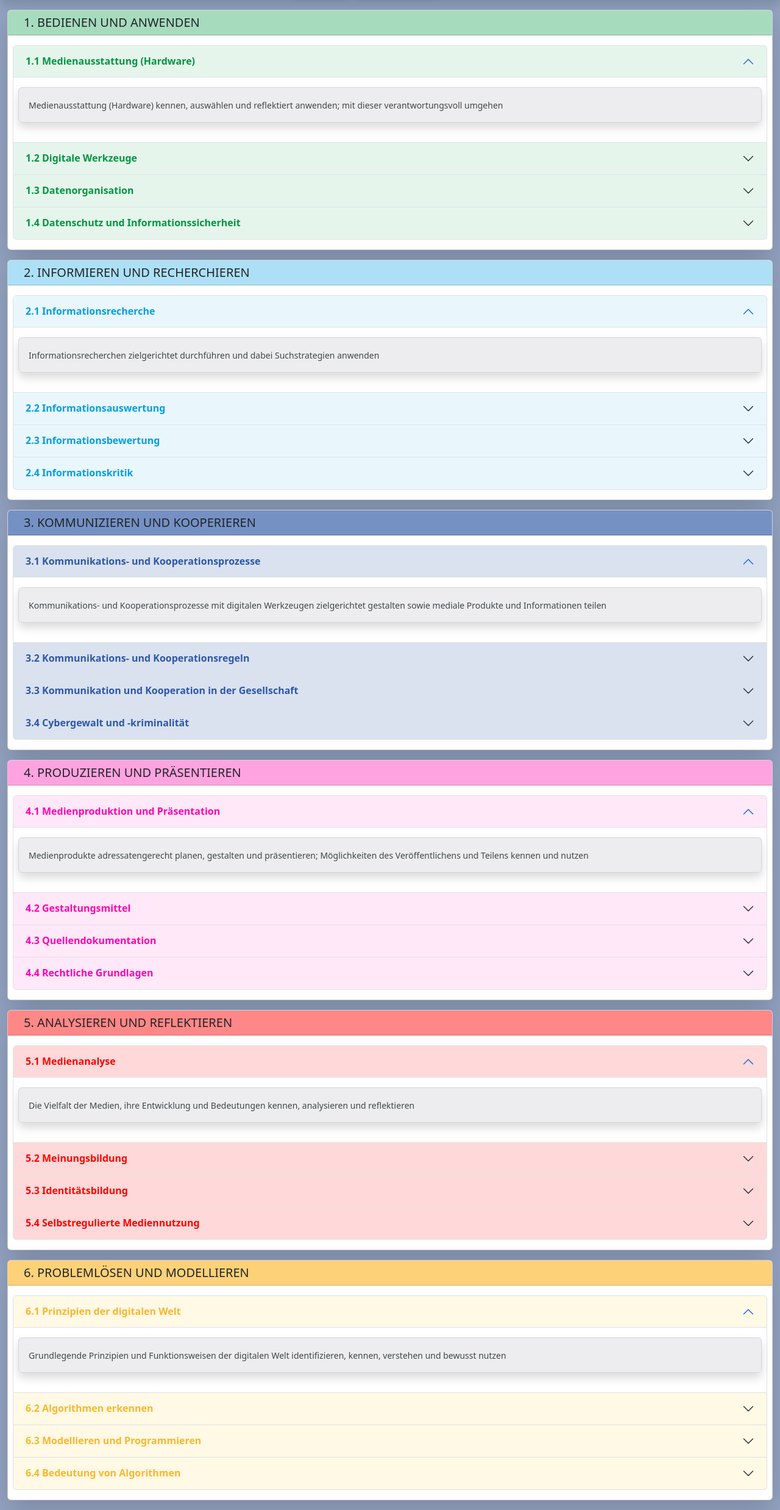
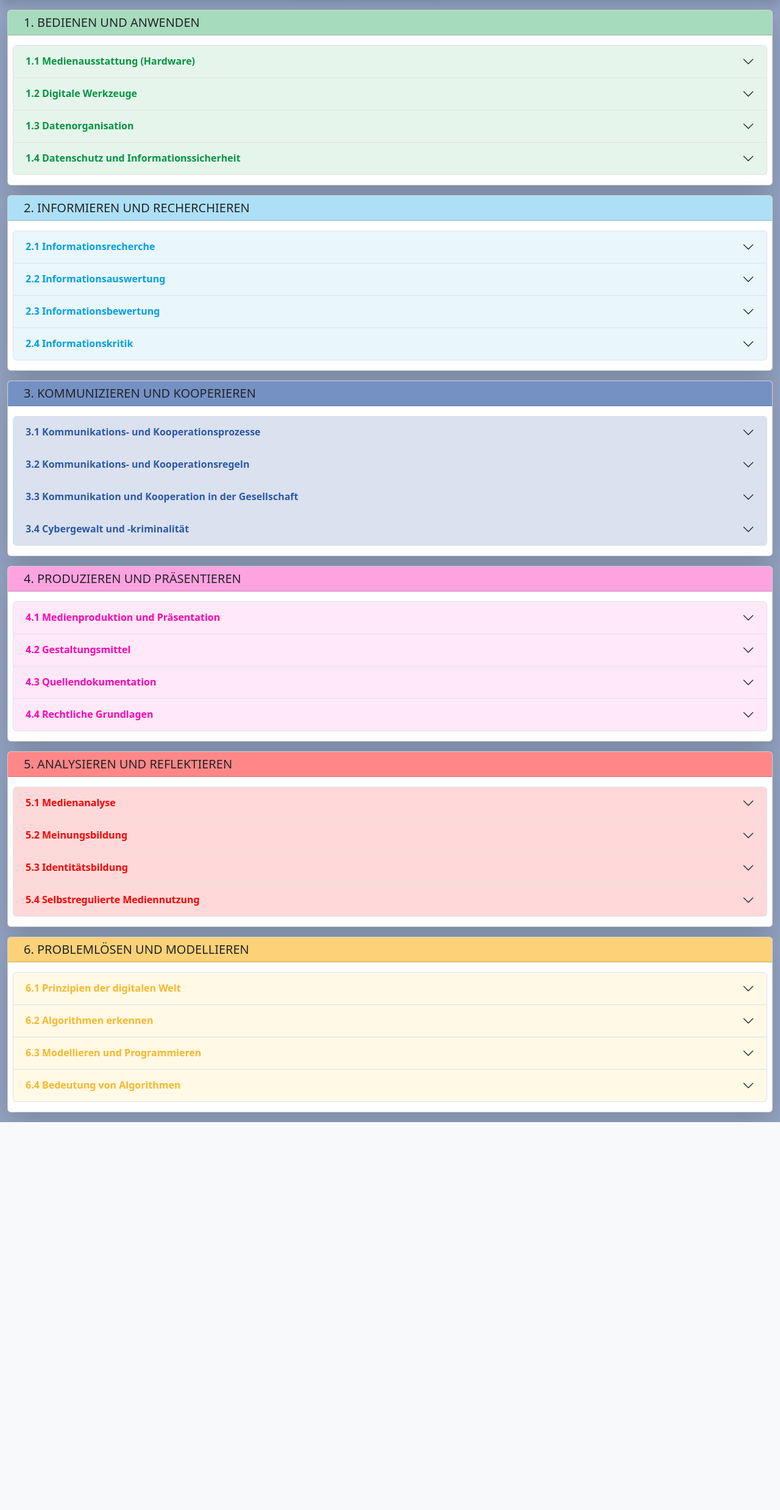
Before and after one commit to pyphil/MKR, a Django app: template mkr/templates/mkr.html in a window 1280 px wide. Shown: the part 87-2563 px from the top of the page at 61% size. After the commit the page ends 1927 px from the top, so only its background shows below. Run offline with Django 4.2, Linux system fonts and the light colour scheme; the template is opened without the code that fills it, so the values that code supplies are empty; some libraries are stand-ins or nearby versions.

Commit message:
Update mkr.html

```diff
--- a/mkr/templates/mkr.html
+++ b/mkr/templates/mkr.html
@@ -37,15 +37,15 @@
       <div class="accordion" id="accordion_1">
         <div class="accordion-item">
           <h2 class="accordion-header" id="headingOne">
-            <button class="accordion-button" type="button" data-bs-toggle="collapse"
-              data-bs-target="#collapse1_1" aria-expanded="true" aria-controls="collapse1_1"
+            <button class="accordion-button collapsed" type="button" data-bs-toggle="collapse"
+              data-bs-target="#collapse1_1" aria-expanded="false" aria-controls="collapse1_1"
               style="background-color: #00964119; color: #009640">
               <b>1.1 Medienausstattung
               (Hardware)
               </b>
             </button>
           </h2>
-          <div id="collapse1_1" class="accordion-collapse collapse show" aria-labelledby="headingOne"
+          <div id="collapse1_1" class="accordion-collapse collapse" aria-labelledby="headingOne"
             data-bs-parent="#accordion_1">
             <div class="accordion-body px-2">
               <div class="alert alert-secondary shadow">
@@ -639,13 +639,13 @@
       <div class="accordion" id="accordion_2">
         <div class="accordion-item">
           <h2 class="accordion-header" id="heading1_1">
-            <button class="accordion-button" type="button" data-bs-toggle="collapse"
-              data-bs-target="#collapse2_1" aria-expanded="true" aria-controls="collapse2_1"
+            <button class="accordion-button collapsed" type="button" data-bs-toggle="collapse"
+              data-bs-target="#collapse2_1" aria-expanded="false" aria-controls="collapse2_1"
               style="background-color: #009fe316; color: #009fe3">
               <b>2.1 Informationsrecherche</b>
             </button>
           </h2>
-          <div id="collapse2_1" class="accordion-collapse collapse show" aria-labelledby="heading2_1"
+          <div id="collapse2_1" class="accordion-collapse collapse" aria-labelledby="heading2_1"
             data-bs-parent="#accordion_2">
             <div class="accordion-body px-2">
               <div class="alert alert-secondary shadow">
@@ -1134,13 +1134,13 @@
       <div class="accordion" id="accordion_3">
         <div class="accordion-item">
           <h2 class="accordion-header" id="heading3_1">
-            <button class="accordion-button" type="button" data-bs-toggle="collapse"
-              data-bs-target="#collapse3_1" aria-expanded="true" aria-controls="collapse3_1"
+            <button class="accordion-button collapsed" type="button" data-bs-toggle="collapse"
+              data-bs-target="#collapse3_1" aria-expanded="false" aria-controls="collapse3_1"
               style="background-color: #19499d29; color: #19499de6">
               <b>3.1 Kommunikations- und Kooperationsprozesse</b>
             </button>
           </h2>
-          <div id="collapse3_1" class="accordion-collapse collapse show" aria-labelledby="heading3_1"
+          <div id="collapse3_1" class="accordion-collapse collapse" aria-labelledby="heading3_1"
             data-bs-parent="#accordion_3">
             <div class="accordion-body px-2">
               <div class="alert alert-secondary shadow">
@@ -1632,13 +1632,13 @@
       <div class="accordion" id="accordion_4">
         <div class="accordion-item">
           <h2 class="accordion-header" id="heading4_1">
-            <button class="accordion-button" type="button" data-bs-toggle="collapse"
-              data-bs-target="#collapse4_1" aria-expanded="true" aria-controls="collapse4_1"
+            <button class="accordion-button collapsed" type="button" data-bs-toggle="collapse"
+              data-bs-target="#collapse4_1" aria-expanded="false" aria-controls="collapse4_1"
               style="background-color: #ff00b317; color: #ff00b3">
               <b>4.1 Medienproduktion und Präsentation</b>
             </button>
           </h2>
-          <div id="collapse4_1" class="accordion-collapse collapse show" aria-labelledby="heading4_1"
+          <div id="collapse4_1" class="accordion-collapse collapse" aria-labelledby="heading4_1"
             data-bs-parent="#accordion_4">
             <div class="accordion-body px-2">
               <div class="alert alert-secondary shadow">
@@ -2129,13 +2129,13 @@
         <div class="accordion" id="accordion_5">
           <div class="accordion-item">
             <h2 class="accordion-header" id="heading5_1">
-              <button class="accordion-button" type="button" data-bs-toggle="collapse"
-                data-bs-target="#collapse5_1" aria-expanded="true" aria-controls="collapse5_1"
+              <button class="accordion-button collapsed" type="button" data-bs-toggle="collapse"
+                data-bs-target="#collapse5_1" aria-expanded="false" aria-controls="collapse5_1"
                 style="background-color: #ff000026; color: #ff0000">
                 <b>5.1 Medienanalyse</b>
               </button>
             </h2>
-            <div id="collapse5_1" class="accordion-collapse collapse show"
+            <div id="collapse5_1" class="accordion-collapse collapse"
               aria-labelledby="heading5_1" data-bs-parent="#accordion_5">
               <div class="accordion-body px-2">
                 <div class="alert alert-secondary shadow">
@@ -2625,13 +2625,13 @@
         <div class="accordion" id="accordion_6">
           <div class="accordion-item">
             <h2 class="accordion-header" id="heading6_1">
-              <button class="accordion-button" type="button" data-bs-toggle="collapse"
-                data-bs-target="#collapse6_1" aria-expanded="true" aria-controls="collapse6_1"
+              <button class="accordion-button collapsed" type="button" data-bs-toggle="collapse"
+                data-bs-target="#collapse6_1" aria-expanded="false" aria-controls="collapse6_1"
                 style="background-color: #ffc2041a; color: #fab72c">
                 <b>6.1 Prinzipien der digitalen Welt</b>
               </button>
             </h2>
-            <div id="collapse6_1" class="accordion-collapse collapse show"
+            <div id="collapse6_1" class="accordion-collapse collapse"
               aria-labelledby="heading6_1" data-bs-parent="#accordion_6">
               <div class="accordion-body px-2">
                 <div class="alert alert-secondary shadow">
```
